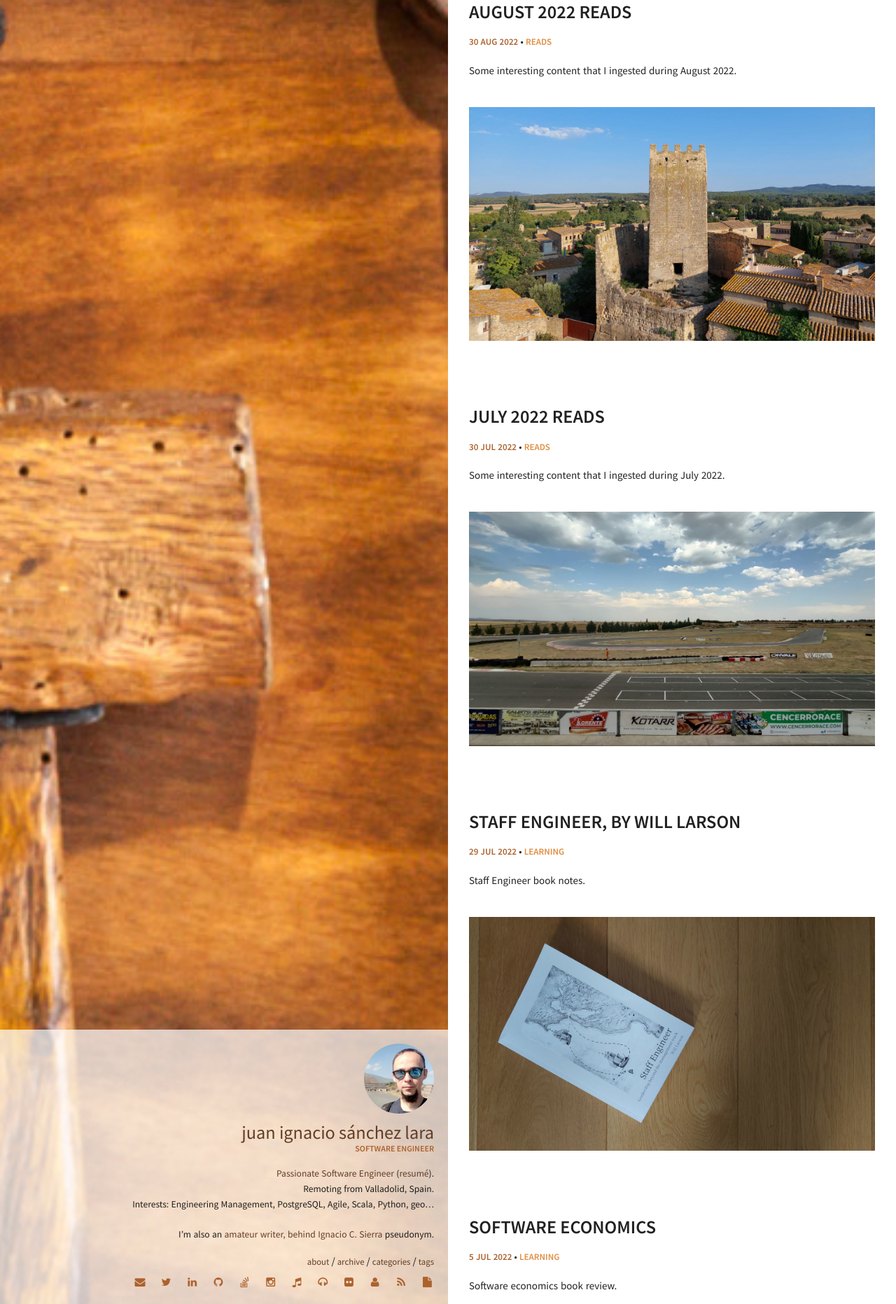
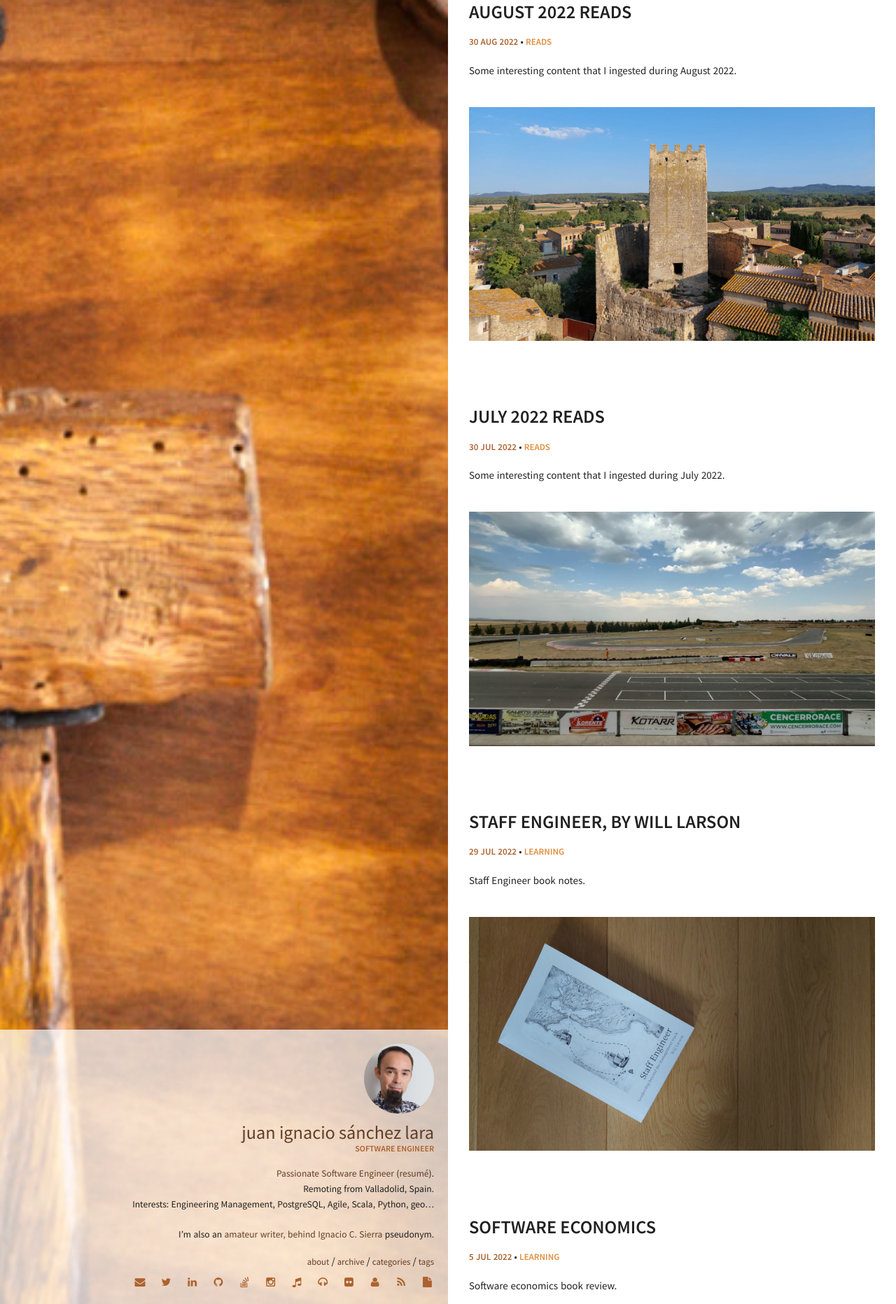
Before and after one commit to juanignaciosl/juanignaciosl.github.io, a Jekyll site: the page built from index.html, in a window 1280 px wide. Shown: the part 3137-5000 px from the top of the page at 70% size. Built offline with Jekyll 4.4.1, drawn with Linux system fonts in a browser that asks for light colours.

Commit message:
New avatar

```diff
--- a/_config.yml
+++ b/_config.yml
@@ -19,7 +19,7 @@ exclude: [.idea]
 
 owner:
   name: Juan Ignacio Sánchez Lara
-  avatar: avatar-3.jpg
+  avatar: avatar-4.jpg
   job: "Software Engineer"
   bio: "[Passionate Software Engineer](https://www.linkedin.com/in/juanignaciosl/) ([resumé](misc/cv.pdf)). <br />Remoting from Valladolid, Spain. <br />Interests: Engineering Management, PostgreSQL, Agile, Scala, Python, geo...<br /><br />I'm also an [amateur writer, behind Ignacio C. Sierra](http://ignaciocsierra.com/) pseudonym."
   email: juanignaciosl@gmail.com
```
Also changed, not shown: img/avatar-4.jpg (added).
